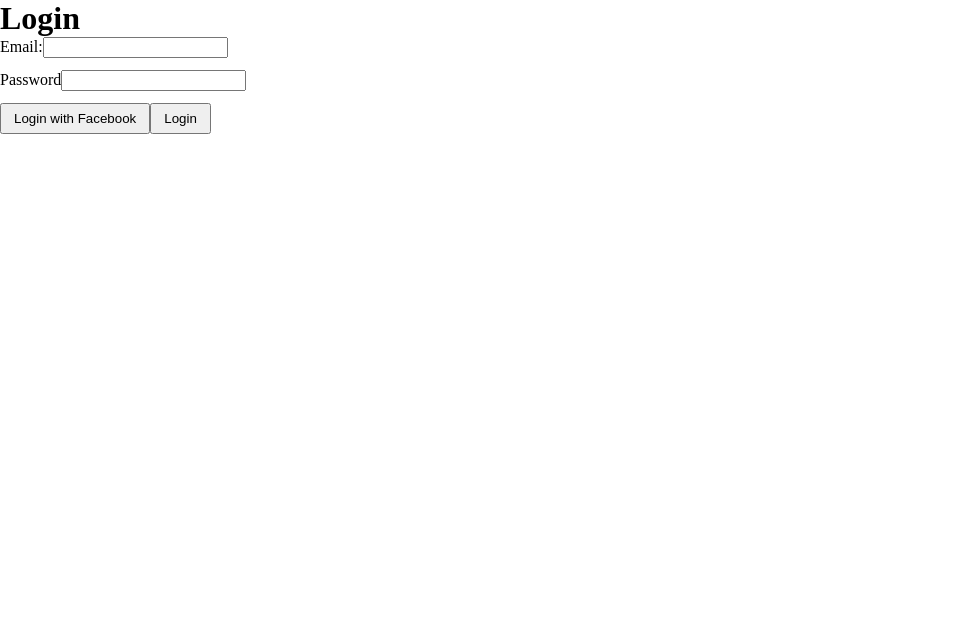
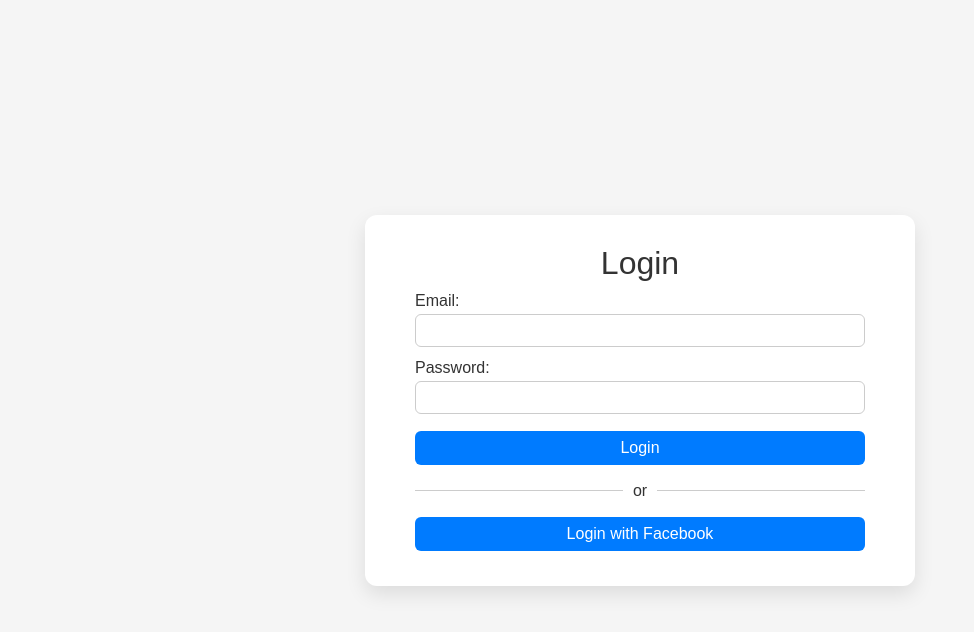
Before and after one commit to nero213/Alalay-Connect, a Vue app in the folder Frontend/: page /login in a window 1280 px wide. Shown: the top 632 px of the page, without its empty margins (0-974 px from the left). Built offline with nearby package versions, Linux system fonts and the light colour scheme.

Commit message:
design both login and register page

```diff
--- a/Frontend/src/components/auth/login.components.vue
+++ b/Frontend/src/components/auth/login.components.vue
@@ -48,7 +48,9 @@ const userLogin = async () => {
 </script>
 
 <template>
-    <div>
+    <div class="login-container">
+
+        <div class="login-box">
             <h1>Login</h1>
 
             <form @submit.prevent="userLogin">
@@ -58,34 +60,129 @@ const userLogin = async () => {
                 </div>
 
                 <div class="input-group">
-                <label>Password</label>
+                    <label>Password:</label>
                     <input v-model="form.password" type="password" required />
                 </div>
+                <button type="submit">Login</button>
+
+
+                <div class="divider">
+                    <span>or</span>
+                </div>
                 <button @click="loginWithFacebook"> Login with Facebook</button>
-
-            <button type="submit">Login</button>
 
                 <p v-if="successMessage" class="success">{{ successMessage }}</p>
                 <p v-if="errorMessage" class="error">{{ errorMessage }}</p>
             </form>
         </div>
+    </div>
+
 </template>
 
 <style scoped>
-.input-group {
-    margin-bottom: 12px;
+.login-container {
+    display: flex;
+    justify-content: center;
+    align-items: center;
+    min-height: 100vh;
+    background-color: #f5f5f5;
+}
+
+.login-box h1 {
+    font-weight: 300;
+}
+
+.login-box {
+
+    background-color: #fff;
+    padding: 30px 50px;
+    border-radius: 12px;
+    box-shadow: 0 8px 20px rgba(0, 0, 0, 0.1);
+    width: 550px;
+    text-align: center;
+}
+
+
+.input-group label {
+    display: block;
+    margin-bottom: 4px;
+    margin-top: 10px;
+    font-weight: 300;
+    text-align: left;
+
+}
+
+.input-group input {
+    width: 100%;
+    padding: 8px 10px;
+    border: 1px solid #ccc;
+    border-radius: 6px;
 }
 
 .success {
     color: green;
+    margin-top: 10px;
 }
 
 .error {
     color: red;
+    margin-top: 10px;
 }
 
 button {
-    padding: 6px 12px;
+    padding: 8px 14px;
+    margin: 5px 0;
+    width: 100%;
     cursor: pointer;
+    border: none;
+    border-radius: 6px;
+    background-color: #007bff;
+    color: #fff;
+    font-weight: 500;
+    transition: background-color 0.2s;
+}
+
+button:hover {
+    background-color: #0056b3;
+}
+
+.facebook-btn {
+    background-color: #1877f2;
+    /* Facebook blue */
+    color: white;
+    width: 100%;
+    padding: 8px 14px;
+    border-radius: 6px;
+    margin-bottom: 12px;
+}
+
+.facebook-btn:hover {
+    background-color: #145dbf;
+}
+
+/* Divider with OR */
+.divider {
+    display: flex;
+    align-items: center;
+    text-align: center;
+    margin: 12px 0;
+    color: #666;
+    font-weight: 500;
+}
+
+.divider::before,
+.divider::after {
+    content: '';
+    flex: 1;
+    height: 1px;
+    background: #ccc;
+}
+
+.divider::before {
+    margin-right: 10px;
+}
+
+.divider::after {
+    margin-left: 10px;
 }
 </style>
--- a/Frontend/src/components/auth/registration.components.vue
+++ b/Frontend/src/components/auth/registration.components.vue
@@ -1,7 +1,11 @@
 <script setup>
-import { ref, reactive } from 'vue';
+import { ref, reactive, computed } from 'vue';
 import { registerUsers } from '@/api/userService';
 
+
+const sanitize = () => {
+    phone.value = phone.value.replace(/\D/g, '')
+}
 const registerForms = reactive({
     email: '',
     firstName: '',
@@ -13,6 +17,40 @@ const registerForms = reactive({
 
 const successMessage = ref('');
 const errorMessage = ref('');
+
+const passwordsMatch = computed(() => {
+    if (!registerForms.confirmPassword) return null;
+    return registerForms.password === registerForms.confirmPassword;
+});
+
+const passwordStrength = computed(() => {
+    const password = registerForms.password;
+    let score = 0;
+
+    if (!password) return 0;
+
+    if (password.length >= 8) score++;
+    if (/[A-Z]/.test(password)) score++;
+    if (/[0-9]/.test(password)) score++;
+    if (/[^A-Za-z0-9]/.test(password)) score++;
+
+    return score;
+});
+
+const strengthLabel = computed(() => {
+    switch (passwordStrength.value) {
+        case 0:
+        case 1:
+            return "Weak";
+        case 2:
+            return "Medium";
+        case 3:
+        case 4:
+            return "Strong";
+        default:
+            return "";
+    }
+});
 
 const userLogin = async () => {
 
@@ -30,7 +68,7 @@ const userLogin = async () => {
                 firstName: registerForms.firstName,
                 lastName: registerForms.lastName,
                 password: registerForms.password,
-                phone: registerForms.phone
+                phone: `0${registerForms.phone}`
             })
         successMessage.value = res.data.message || "successful"
 
@@ -43,34 +81,73 @@ const userLogin = async () => {
 </script>
 
 <template>
-    <div>
+    <div class="register-container">
+        <div class="register-box">
             <h1>Registration</h1>
+
             <form @submit.prevent="userLogin">
+
                 <div class="input-group">
-                <label>email</label>
+                    <label>Email</label>
                     <input type="email" v-model="registerForms.email" required />
                 </div>
+
                 <div class="input-group">
-                <label>firstName</label>
+                    <label>FirstName</label>
                     <input type="text" v-model="registerForms.firstName" required />
                 </div>
+
                 <div class="input-group">
-                <label>lastName</label>
+                    <label>LastName</label>
                     <input type="text" v-model="registerForms.lastName" required />
                 </div>
+
                 <div class="input-group">
-                <label>password</label>
+                    <label>Password</label>
                     <input type="password" v-model="registerForms.password" required />
+                    <div class="strength-wrapper" v-if="registerForms.password">
+                        <div class="strength-bar">
+                            <div class="strength-fill" :class="strengthLabel.toLowerCase()"
+                                :style="{ width: (passwordStrength * 25) + '%' }">
+                            </div>
+                        </div>
+                        <small :class="strengthLabel.toLowerCase()">
+                            {{ strengthLabel }} Password
+                        </small>
+                    </div>
+                </div>
+
+                <div class="input-group">
+                    <label>Confirm Password</label>
+                    <input type="password" v-model="registerForms.confirmPassword" :class="{
+                        'input-success': passwordsMatch === true,
+                        'input-error': passwordsMatch === false
+                    }" required />
+                    <div v-if="registerForms.confirmPassword" class="confirm-feedback">
+                        <small v-if="passwordsMatch" class="match">
+                            ✓ Passwords match
+                        </small>
+
+                        <small v-else class="no-match">
+                            ✗ Passwords do not match
+                        </small>
+                    </div>
+
                 </div>
                 <div class="input-group">
-                <label>password</label>
-                <input type="password" v-model="registerForms.confirmPassword" required />
+
+
+                    <label>Phone</label>
+                    <div class="phone-wrapper">
+                        <div class="country-code">
+                            <span>+63</span>
                         </div>
-            <div class="input-group">
-                <label>phone</label>
-                <input type="tel" v-model="registerForms.phone" required />
+
+                        <input type="tel" v-model="registerForms.phone" placeholder="9XXXXXXXXX" maxlength="10"
+                            required />
                     </div>
-            <button type="submit"> register</button>
+                </div>
+                <button type="submit"> Register</button>
 
                 <p v-if="successMessage" class="success">{{ successMessage }}</p>
                 <p v-if="errorMessage" class="error">{{ errorMessage }}</p>
@@ -79,23 +156,169 @@ const userLogin = async () => {
 
         </div>
 
+
+    </div>
+
 </template>
 
 <style>
+.register-container {
+    display: flex;
+    justify-content: center;
+    align-items: center;
+    min-height: 100vh;
+    background-color: #f5f5f5;
+}
+
+.register-box {
+    background-color: #fff;
+    padding: 30px 50px;
+    border-radius: 12px;
+    box-shadow: 0 8px 20px rgba(0, 0, 0, 0.1);
+    width: 550px;
+    text-align: center;
+}
+
+
+.input-group label {
+    display: block;
+    margin-bottom: 4px;
+    margin-top: 10px;
+    font-weight: 600;
+    text-align: left;
+
+}
+
+.input-group input {
+    width: 100%;
+    padding: 8px 10px;
+    border: 1px solid #ccc;
+    border-radius: 6px;
+}
+
+
 .input-group {
     margin-bottom: 12px;
 }
 
 .success {
     color: green;
+    margin-top: 10px;
 }
 
 .error {
     color: red;
+    margin-top: 10px;
 }
 
 button {
-    padding: 6px 12px;
+    font-size: 1rem;
+    padding: 8px 14px;
+    margin: 5px 0;
+    width: 100%;
     cursor: pointer;
+    border: none;
+    border-radius: 6px;
+    background-color: #007bff;
+    color: #fff;
+    font-weight: 500;
+    transition: background-color 0.2s;
+}
+
+button:hover {
+    background-color: #0056b3;
+}
+
+.strength-wrapper {
+    margin-top: 6px;
+    text-align: left;
+}
+
+.strength-bar {
+    height: 6px;
+    background: #ddd;
+    border-radius: 5px;
+    overflow: hidden;
+    margin-bottom: 4px;
+}
+
+.strength-fill {
+    height: 100%;
+    transition: width 0.3s ease;
+}
+
+/* Strength Colors */
+.strength-fill.weak {
+    background: red;
+}
+
+.strength-fill.medium {
+    background: orange;
+}
+
+.strength-fill.strong {
+    background: green;
+}
+
+small.weak {
+    color: red;
+}
+
+small.medium {
+    color: orange;
+}
+
+small.strong {
+    color: green;
+}
+
+.confirm-feedback {
+    margin-top: 5px;
+    text-align: left;
+}
+
+.match {
+    color: green;
+}
+
+.no-match {
+    color: red;
+}
+
+.input-success {
+    border: 1px solid green !important;
+}
+
+.input-error {
+    border: 1px solid red !important;
+}
+
+.phone-wrapper {
+    display: flex;
+    align-items: center;
+    border: 1px solid #ccc;
+    border-radius: 6px;
+    overflow: hidden;
+}
+
+.country-code {
+    display: flex;
+    align-items: center;
+    gap: 6px;
+    background: #f0f0f0;
+    padding: 8px 10px;
+    font-weight: 500;
+    border-right: 1px solid #ccc;
+}
+
+.flag {
+    font-size: 18px;
+}
+
+.phone-wrapper input {
+    border: none;
+    outline: none;
+    padding: 8px 10px;
+    flex: 1;
 }
 </style>
--- a/Frontend/src/main.css
+++ b/Frontend/src/main.css
@@ -1,4 +1,7 @@
 * {
   box-sizing: border-box;
   margin: 0;
+  font-family: 'Poppins', sans-serif;
+  font-weight: 400;
+  color: #333;
 }
```
Also changed, not shown: Frontend/cypress.config.js (deleted, +0 -9 lines). Lines whose indentation alone changed are shown as unchanged.
